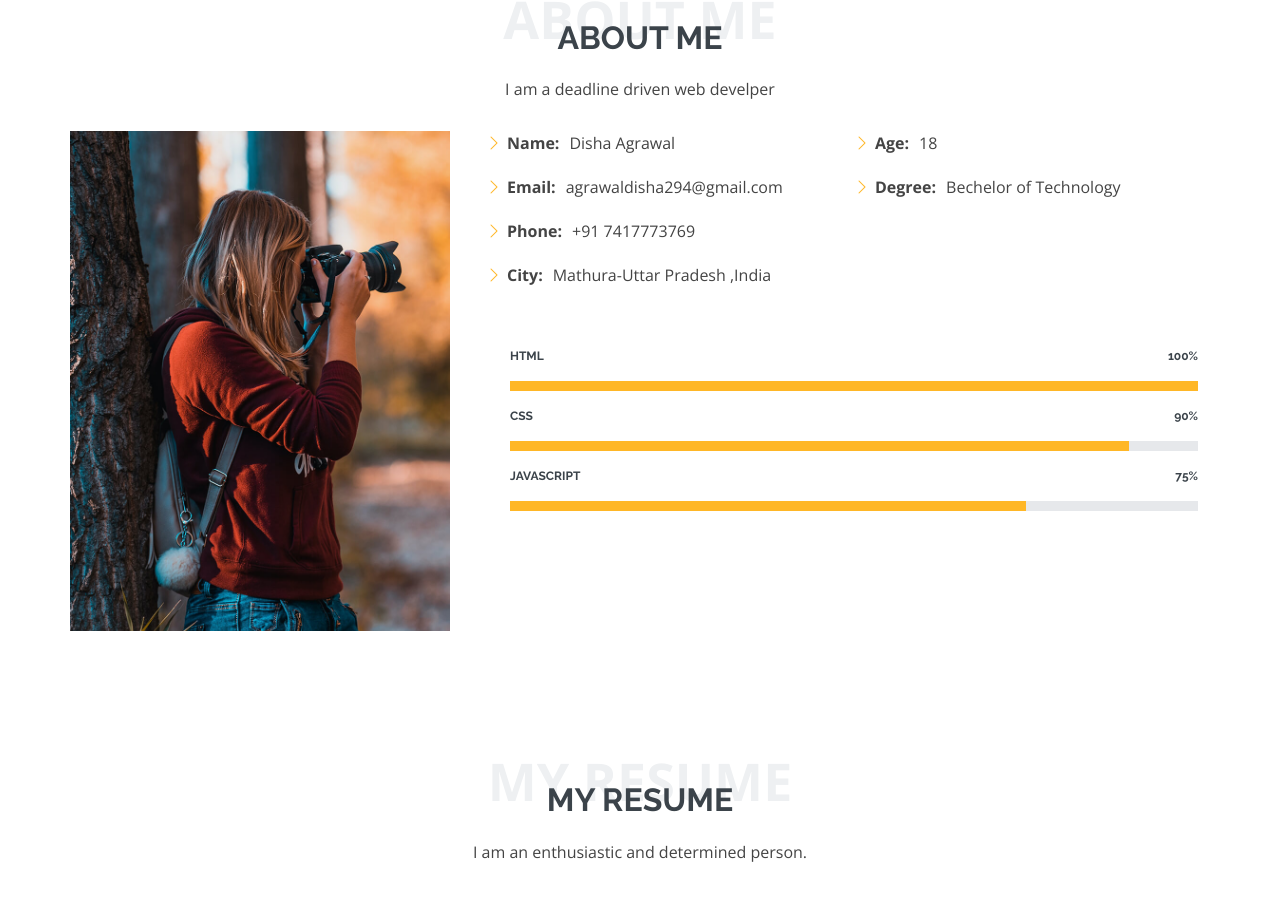
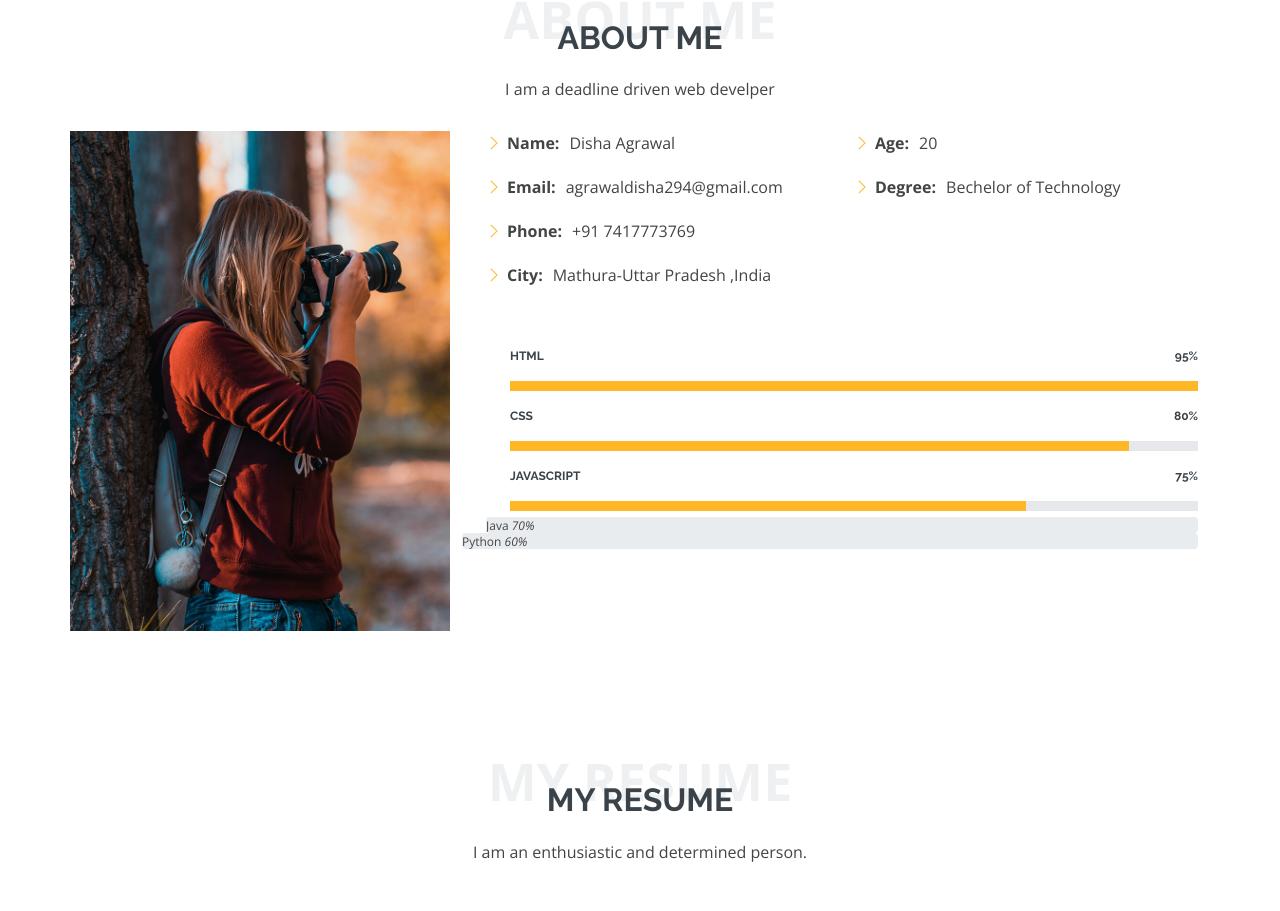
Before and after one commit to agrawaldisha/resume, a plain HTML site: page index.html in a window 1280 px wide. Shown: the part 895-1806 px from the top of the page. Drawn offline with nearby package versions, Linux system fonts and the light colour scheme.

Commit message:
Update index.html

```diff
--- a/index.html
+++ b/index.html
@@ -87,7 +87,7 @@
                 </div>
                 <div class="col-lg-6">
                   <ul>
-                    <li><i class="bi bi-chevron-right"></i> <strong>Age:</strong> <span>18</span></li>
+                    <li><i class="bi bi-chevron-right"></i> <strong>Age:</strong> <span>20</span></li>
                     <li><i class="bi bi-chevron-right"></i> <strong>Degree:</strong> <span>Bechelor of Technology</span></li>
                   </ul>
                 </div>
@@ -96,14 +96,14 @@
 
             <div class="skills-content ps-lg-4">
               <div class="progress">
-                <span class="skill">HTML <i class="val">100%</i></span>
+                <span class="skill">HTML <i class="val">95%</i></span>
                 <div class="progress-bar-wrap">
                   <div class="progress-bar" role="progressbar" aria-valuenow="100" aria-valuemin="0" aria-valuemax="100"></div>
                 </div>
               </div>
 
               <div class="progress">
-                <span class="skill">CSS <i class="val">90%</i></span>
+                <span class="skill">CSS <i class="val">80%</i></span>
                 <div class="progress-bar-wrap">
                   <div class="progress-bar" role="progressbar" aria-valuenow="90" aria-valuemin="0" aria-valuemax="100"></div>
                 </div>
@@ -116,6 +116,23 @@
                 </div>
               </div>
             </div>
+              <div class="progress">
+                <span class="skill">Java <i class="val">70%</i></span>
+                <div class="progress-bar-wrap">
+                  <div class="progress-bar" role="progressbar" aria-valuenow="75" aria-valuemin="0" aria-valuemax="100"></div>
+                </div>
+              </div>
+            </div>
+              <div class="progress">
+                <span class="skill">Python <i class="val">60%</i></span>
+                <div class="progress-bar-wrap">
+                  <div class="progress-bar" role="progressbar" aria-valuenow="75" aria-valuemin="0" aria-valuemax="100"></div>
+                </div>
+              </div>
+            </div>
+
+
+
 
           </div>
         </div>
```
